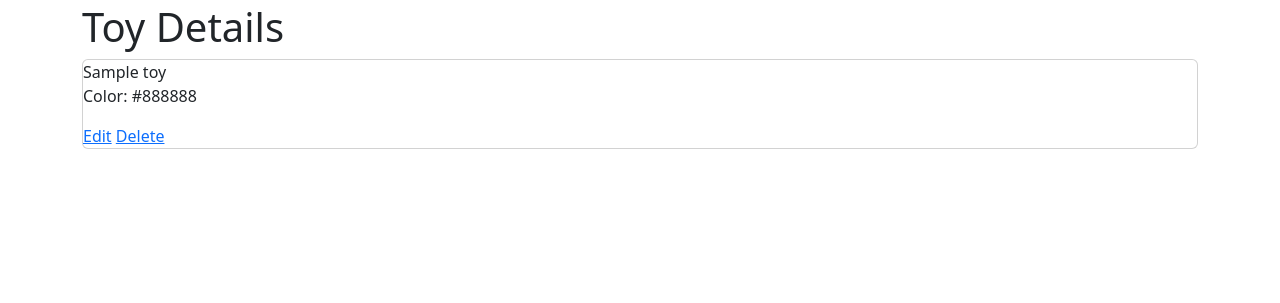
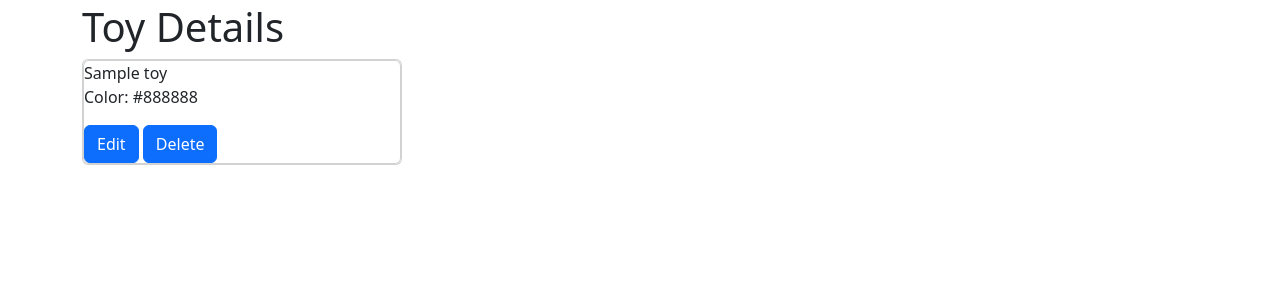
Before and after one commit to Artin-Simonian/finch-collector, a Django app: page /toys/1/ in a window 1280 px wide. Shown: the part 69-372 px from the top of the page. Run offline with Django 4.2, Linux system fonts and the light colour scheme; tables that the repository leaves empty hold one stand-in row (Sample ...).

Commit message:
refactoring toys

```diff
--- a/main_app/templates/finches/detail.html
+++ b/main_app/templates/finches/detail.html
@@ -61,7 +61,7 @@
       {% endif %}
     </div>
     <!-- Available toys will come after this line -->
-    <div class="col s6">
+    <div  class="card" style="width: 20rem;">
       <h3>Available Toys</h3>
       {% if toys.count %}
         {% for toy in toys.all %}
@@ -74,7 +74,7 @@
             <div class="card-action">
               <form action="{% url 'assoc_toy' finch.id toy.id %}" method="POST">
                 {% csrf_token %}
-                <button type="submit" class="btn">Add</button>
+                <button class="btn btn-primary"  type="submit" class="btn">Add</button>
               </form>
             </div>
           </div>
--- a/main_app/templates/main_app/toy_confirm_delete.html
+++ b/main_app/templates/main_app/toy_confirm_delete.html
@@ -7,7 +7,7 @@
 
   <form action="" method="POST">
     {% csrf_token %}
-    <input type="submit" value="Yes - Delete!" class="btn">
-    <a href="{% url 'toys_detail' object.id %}">Cancel</a>
+    <input  class="btn btn-primary" type="submit" value="Yes - Delete!" class="btn">
+    <a class="btn btn-primary" href="{% url 'toys_detail' object.id %}">Cancel</a>
   </form>
 {% endblock %}
--- a/main_app/templates/main_app/toy_detail.html
+++ b/main_app/templates/main_app/toy_detail.html
@@ -3,7 +3,7 @@
 
 <h1>Toy Details</h1>
 
-<div class="row">
+<div class="card" style="width: 20rem;">
   <div class="col s6 col-offset-3">
     <div class="card">
       <div class="card-content">
@@ -11,8 +11,8 @@
         <p>Color: {{ toy.color }}</p>
       </div>
       <div class="card-action">
-        <a href="{% url 'toys_update' toy.id %}">Edit</a>
-        <a href="{% url 'toys_delete' toy.id %}">Delete</a>
+        <a class="btn btn-primary" href="{% url 'toys_update' toy.id %}">Edit</a>
+        <a class="btn btn-primary" href="{% url 'toys_delete' toy.id %}">Delete</a>
       </div>
     </div>
   </div>
--- a/main_app/templates/main_app/toy_list.html
+++ b/main_app/templates/main_app/toy_list.html
@@ -4,7 +4,8 @@
 <h1>Toy List</h1>
 
 {% for toy in toy_list %}
-  <a href="{% url 'toys_detail' toy.id %}">
+<div>
+  <a class="card" style="width: 20rem;" href="{% url 'toys_detail' toy.id %}">
     <div class="card">
         <div class="card-content">
             <span class="card-title">{{ toy.name }}</span>
```
Also changed, not shown: other parts of main_app/templates/main_app/toy_list.html (+1 -0 lines).
